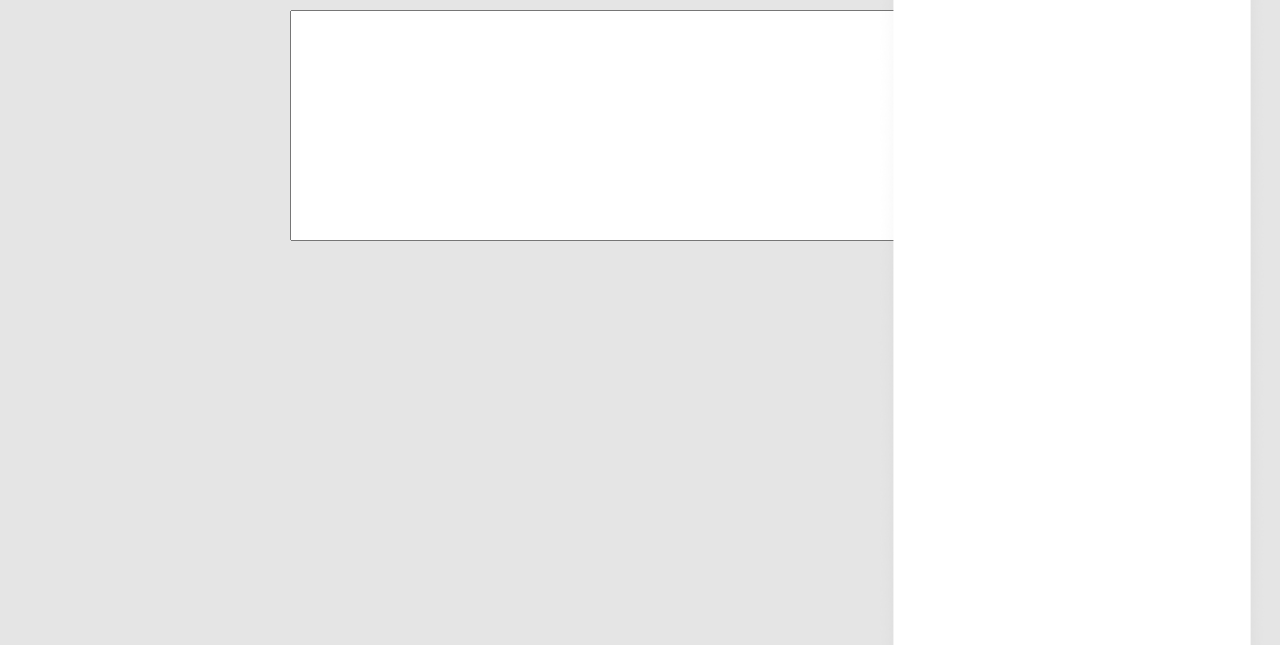
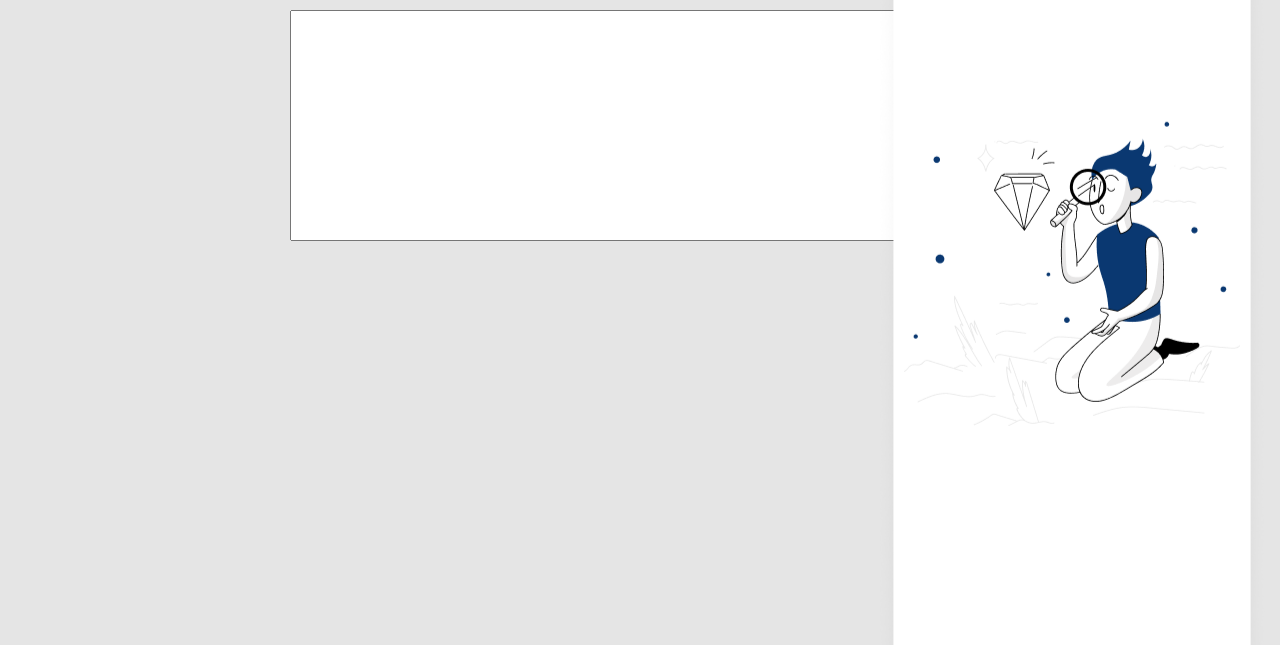
Before and after one commit to sebastian-butcovich/Encriptador-de-texto, a plain HTML site: page index.html in a window 1280 px wide. Shown: the part 155-800 px from the top of the page. Drawn offline with Linux system fonts and the light colour scheme.

Commit message:
coloque el muñeco en el panel lateral derecho

```diff
--- a/index.html
+++ b/index.html
@@ -23,6 +23,7 @@
 					</div>
 					<div class="contenedor">
 							<img src = "imagenes/Rectangle 1.png" class="rectangulo">
+							<img src = "imagenes/Muñeco.png" class ="muñeco">
 					</div>
 		</main>
 
--- a/style.css
+++ b/style.css
@@ -44,3 +44,9 @@ body{
 	height: 944px;
 	border-radius: 32px;
 }
+.muñeco{
+	position: absolute;
+	left: 32px;
+	top: 50%;
+	transform: translateY(-80%);
+}
```
Also changed, not shown: imagenes/Muñeco.png (added).
